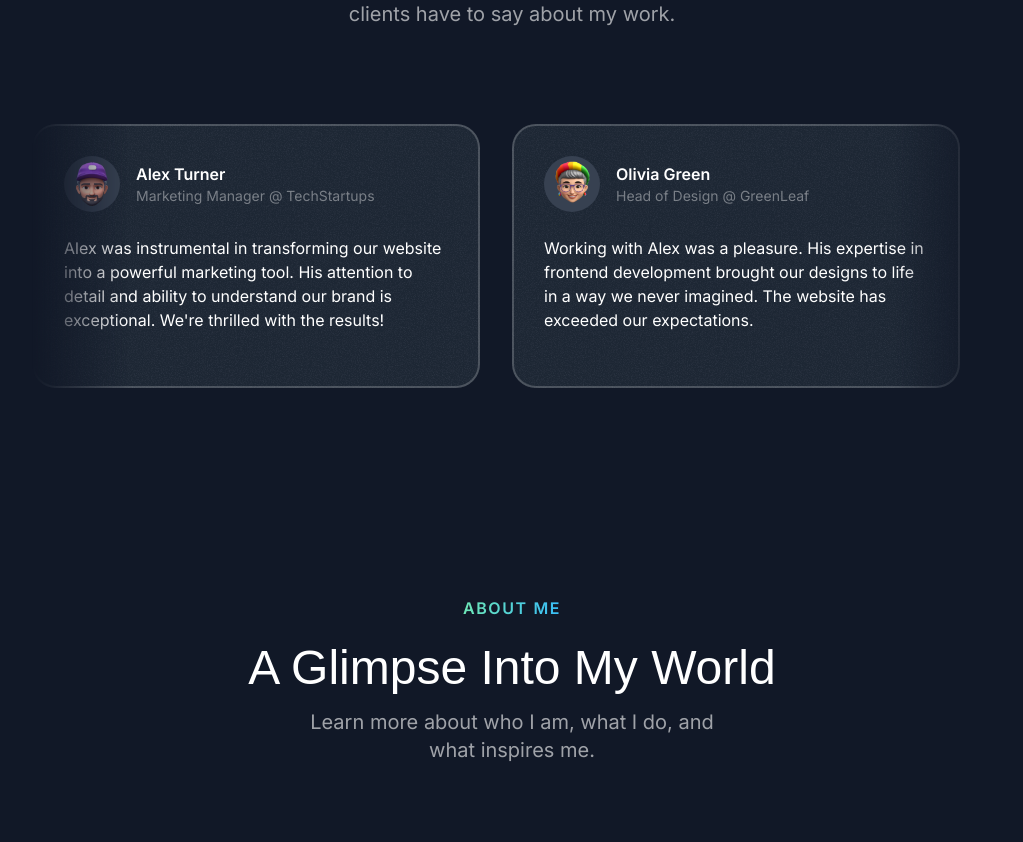
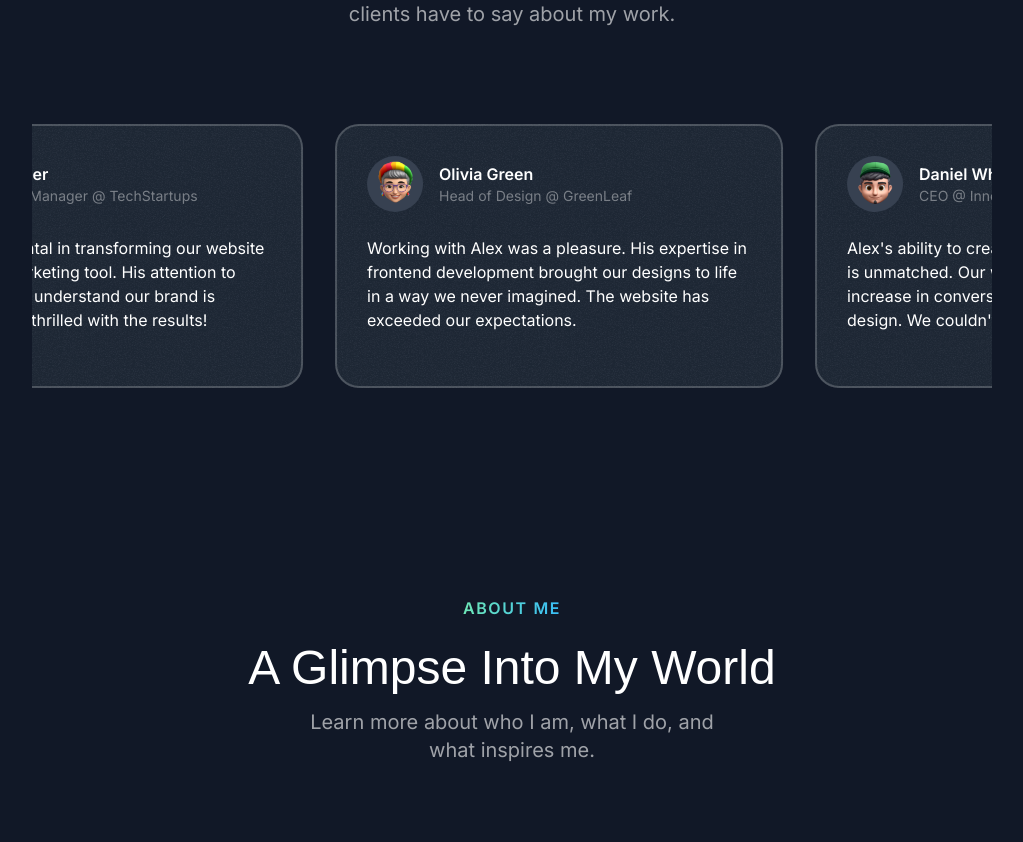
Before and after one commit to aaronjsharp/frontend_portfolio, a Next.js app: page / in a window 1280 px wide. Shown: the part 3432-4274 px from the top of the page, without its empty margins (128-1151 px from the left). Built offline with nearby package versions, Linux system fonts and the light colour scheme; a web font is replaced by a local one.

Commit message:
complete animation for the testimonial section using css

```diff
--- a/src/sections/Testimonials.tsx
+++ b/src/sections/Testimonials.tsx
@@ -8,6 +8,7 @@
 
 import Image from 'next/image';
 import { Card } from '@/components/Card';
+import { Fragment } from 'react';
 
 const testimonials = [
   {
@@ -52,10 +53,15 @@
           description="Don't just take my word for it. See what my clients have to say about my work."
         />
 
-        <div className='mt-16 lg:mt-24 flex overflow-x-clip [mask-image:linear-gradient(to_right,transparent,black_10%,black_90%,transparent)]'>
-          <div className='flex flex-none gap-8'>
+        <div className='mt-12 lg:mt-20 flex overflow-x-clip mask-image:linear-gradient(to_right,transparent,black_10%,black_90%,transparent)] py-4 -my-4 '>
+          <div className='flex flex-none gap-8 animate-move-left [animation-duration:90s] hover:[animation-play-state:paused]'>
+            {[...new Array(2)].fill(0).map((_, index) => (
+              <Fragment key={index}>
                 {testimonials.map((testimonial) => (
-              <Card key={testimonial.name} className='max-w-xs p-6 md:p-8 md:max-w-md'>
+                  <Card
+                    key={testimonial.name}
+                    className='max-w-xs p-6 md:p-8 md:max-w-md hover:-rotate-3 transition duration-300'
+                  >
                     <div className='flex gap-4 items-center'>
                       <div className='size-14 bg-gray-700 inline-flex rounded-full items-center justify-center flex-shrink-0'>
                         <Image
@@ -73,8 +79,12 @@
                       </div>
                     </div>
 
-                <p className='mt-4 md:mt-6 text-sm md:text-base'>{testimonial.text}</p>
+                    <p className='mt-4 md:mt-6 text-sm md:text-base'>
+                      {testimonial.text}
+                    </p>
                   </Card>
+                ))}
+              </Fragment>
             ))}
           </div>
         </div>
```
Lines whose indentation alone changed are shown as unchanged.
